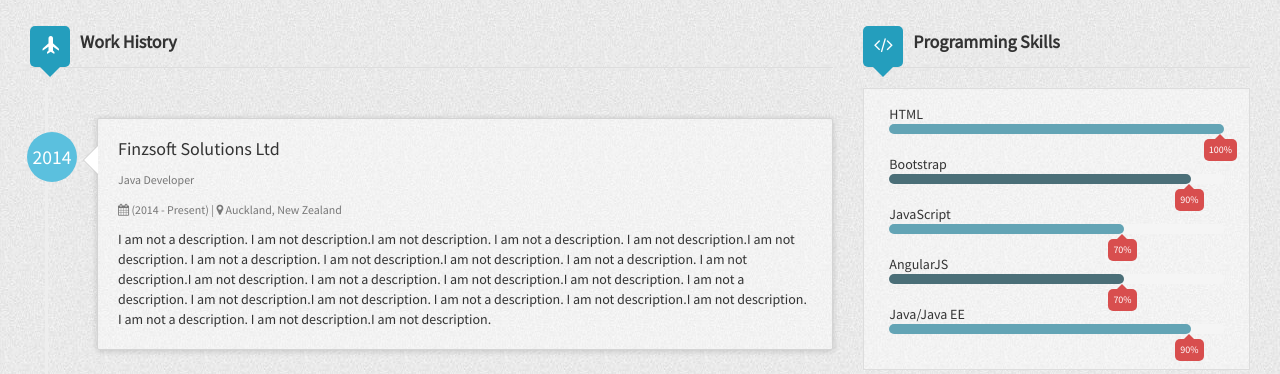
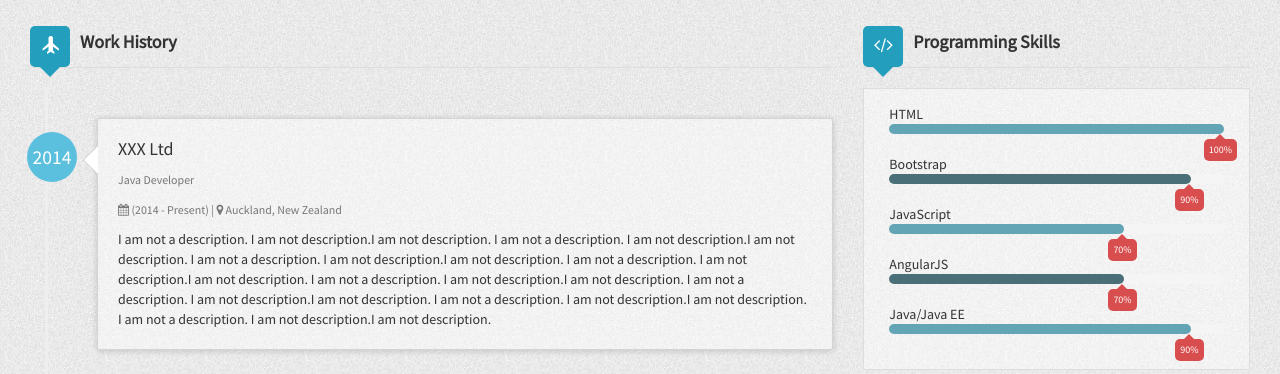
Before and after one commit to ddbullfrog/resumecard, a Jekyll site: the page built from index.html, in a window 1280 px wide. Shown: the part 169-543 px from the top of the page. Built offline with Jekyll 4.4.1, drawn with Linux system fonts in a browser that asks for light colours; nearby versions of some CDN libraries.

Commit message:
Update _config.yml

```diff
--- a/_config.yml
+++ b/_config.yml
@@ -28,7 +28,7 @@ author:
 #  stackoverflow: 4582127
   workHistory:
     - work1:
-      company: Finzsoft Solutions Ltd
+      company: XXX Ltd
       location: Auckland, New Zealand
       title: Java Developer
       started: 2014
```
